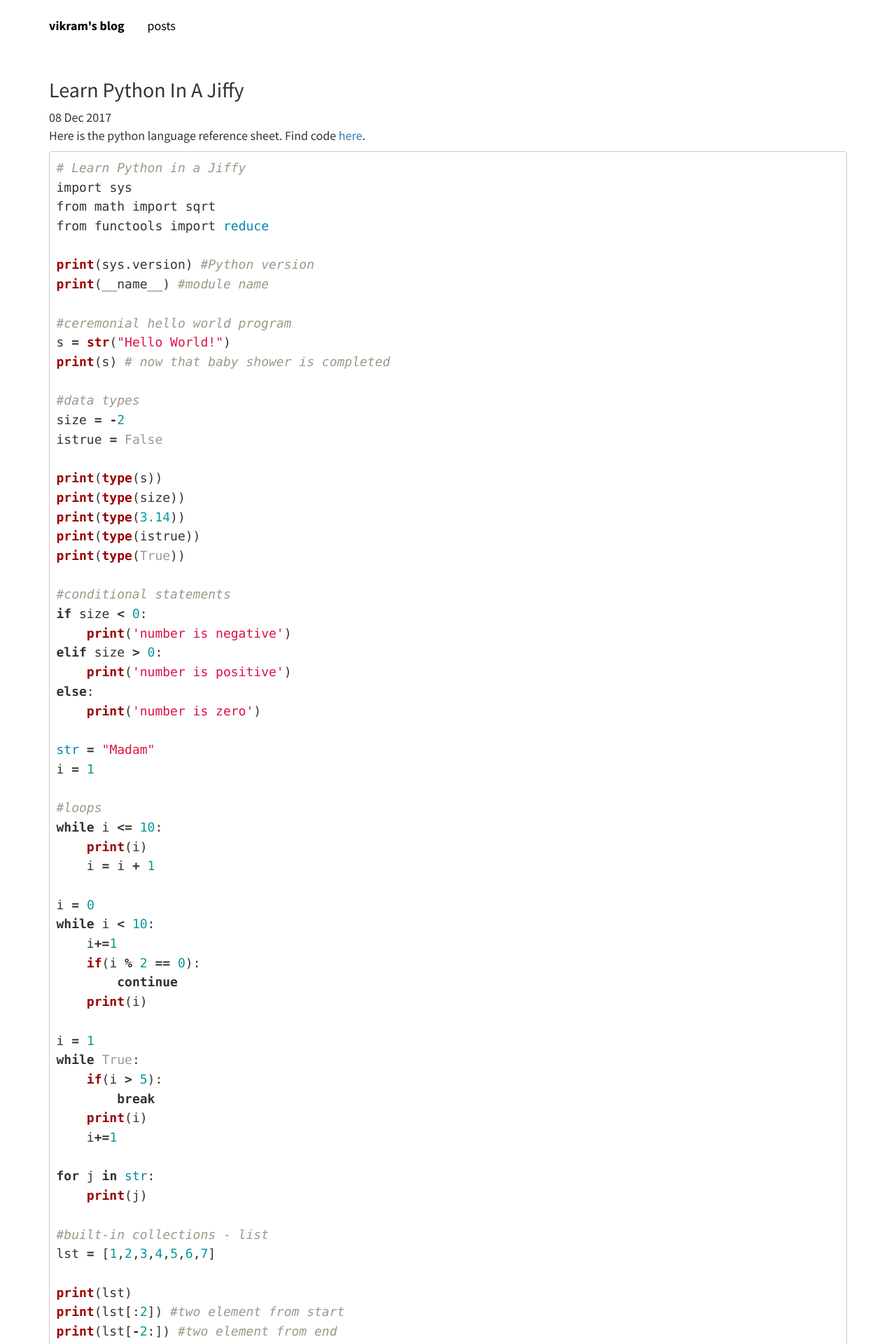
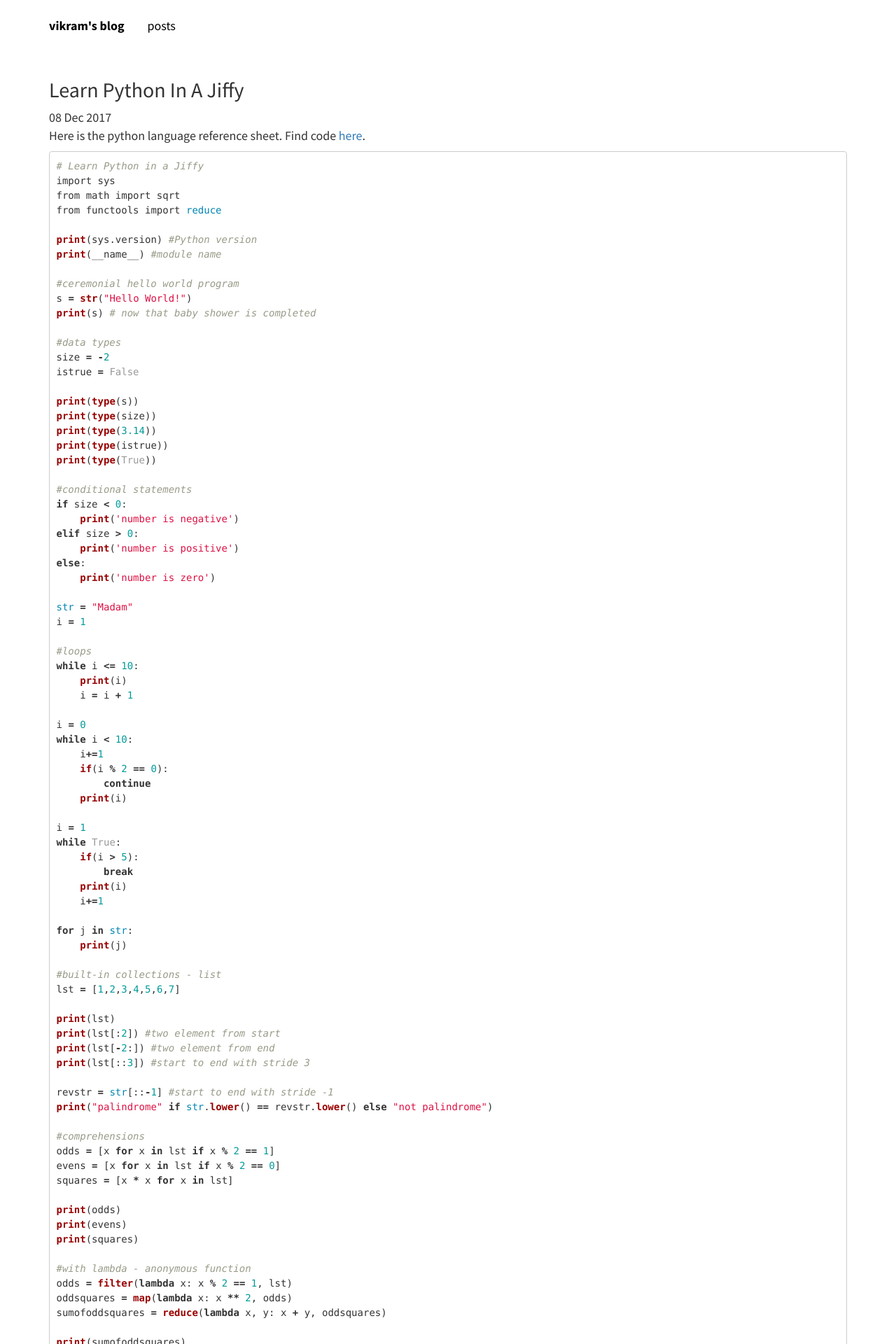
Before and after one commit to srirangamv/srirangamv.github.io, a Jekyll site: the page built from index.html, in a window 1280 px wide. Shown: the top 1920 px of the page at 70% size. Built offline with Jekyll 4.4.1, drawn with Linux system fonts in a browser that asks for light colours; nearby versions of some CDN libraries; the list of posts is cut into pages by our own code.

Commit message:
correcting css general

```diff
--- a/css/syntax.css
+++ b/css/syntax.css
@@ -63,4 +63,4 @@
 .highlight .lineno {-webkit-user-select: none;-moz-user-select: none; -o-user-select: none;}
 .lineno::-moz-selection {background-color: transparent;} /* Mozilla specific */
 .lineno::selection {background-color: transparent;} /* Other major browsers */
-.highlight pre { font-family: monospace!important; font-size: 1em!important; background-color: #FFFFFF!important; }
+.highlight pre { font-family: monospace!important; font-size: 14px!important; background-color: #FFFFFF!important; }
```
